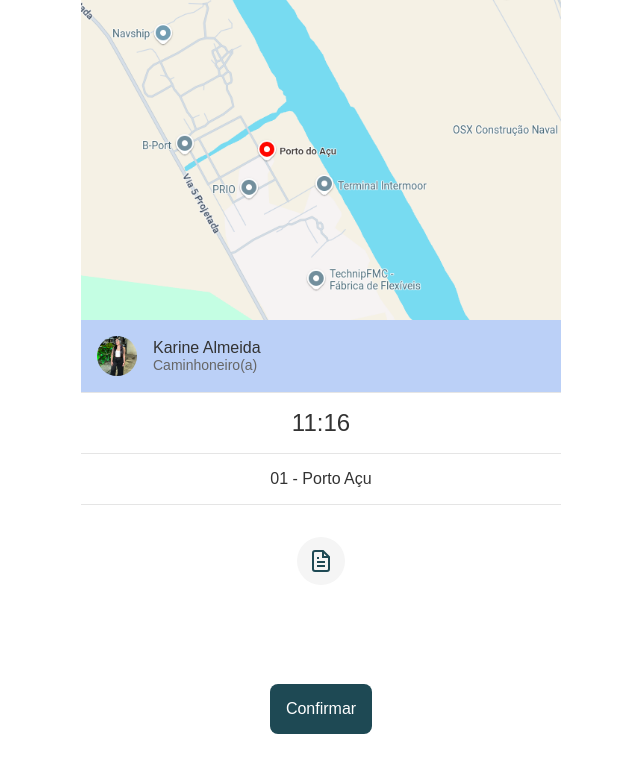
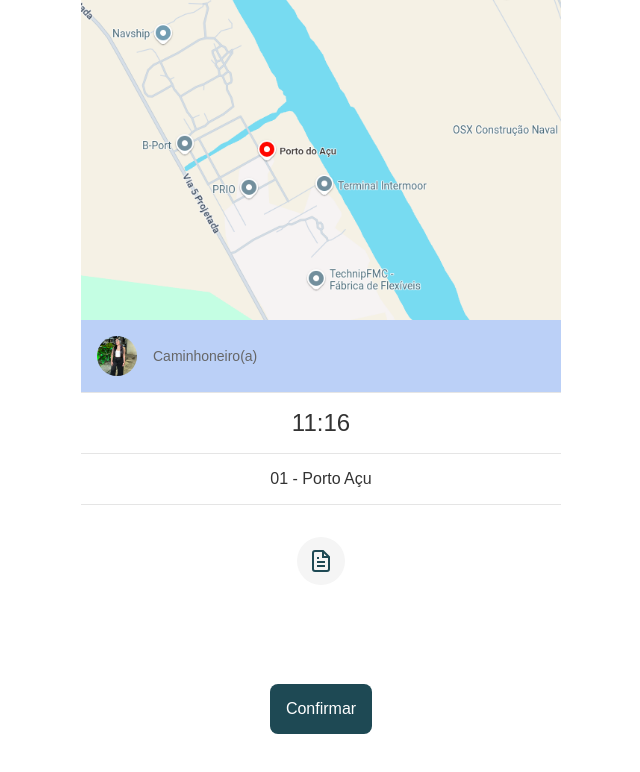
Before and after one commit to flpx01/PortoRapido, a React (Vite) app: page /porto-registro in a window 1280 px wide. Shown: the top 772 px of the page, without its empty margins (319-959 px from the left). Built offline with nearby package versions, Linux system fonts and the light colour scheme.

Commit message:
Colocando o localstorige no ponto de registro com os topicos nome e sobrenome

```diff
--- a/package.json
+++ b/package.json
@@ -4,7 +4,7 @@
   "version": "0.0.0",
   "type": "module",
   "scripts": {
-    "dev": "vite",
+    "dev": "vite --open",
     "build": "vite build",
     "lint": "eslint .",
     "preview": "vite preview"
--- a/src/pages/PortoRegistro/PortoRegistro.jsx
+++ b/src/pages/PortoRegistro/PortoRegistro.jsx
@@ -1,10 +1,20 @@
 import { useNavigate } from "react-router-dom";
 import "./PortoRegistro.css";
+import { useEffect, useState } from "react";
 import Karine from "../../assets/karine.jpeg"
 import Mapa from "../../assets/mapa.png"
 
 export default function PortoRegistro() {
   const navigate = useNavigate();
+  const [user, setUser] = useState({ nome: "", sobrenome: "", role: "" });
+
+  useEffect(() => {
+    // Buscar informações do usuário do localStorage
+    const loggedUser = JSON.parse(localStorage.getItem("loggedUser"));
+    if (loggedUser) {
+      setUser(loggedUser);
+    }
+  }, []);
 
   return (
     <div className="location-container">
@@ -21,7 +31,7 @@ export default function PortoRegistro() {
           />
         </div>
         <div className="profile-info">
-          <h2 className="profile-name">Karine Almeida</h2>
+          <h2 className="profile-name">{user.nome} {user.sobrenome}</h2>
           <p className="profile-role">Caminhoneiro(a)</p>
         </div>
       </div>
```
